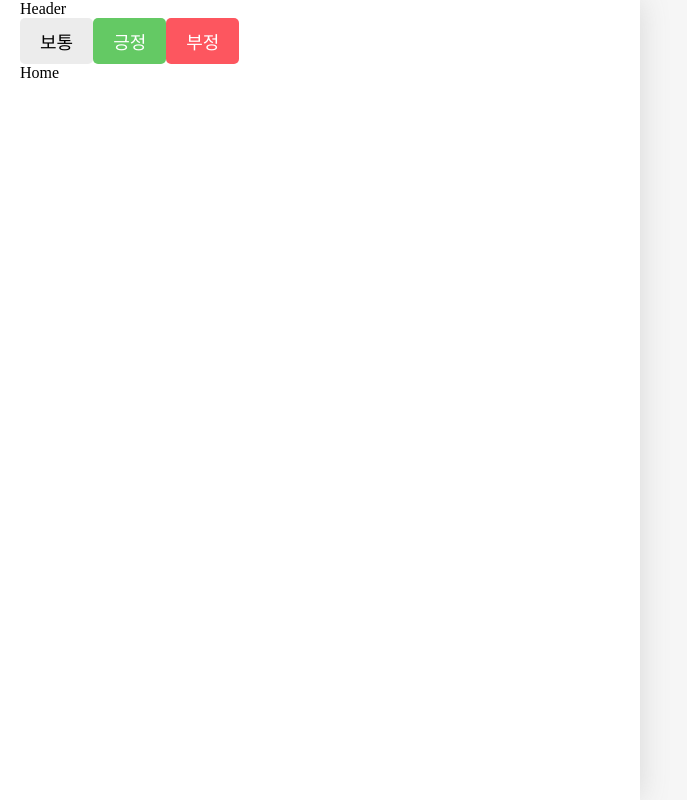
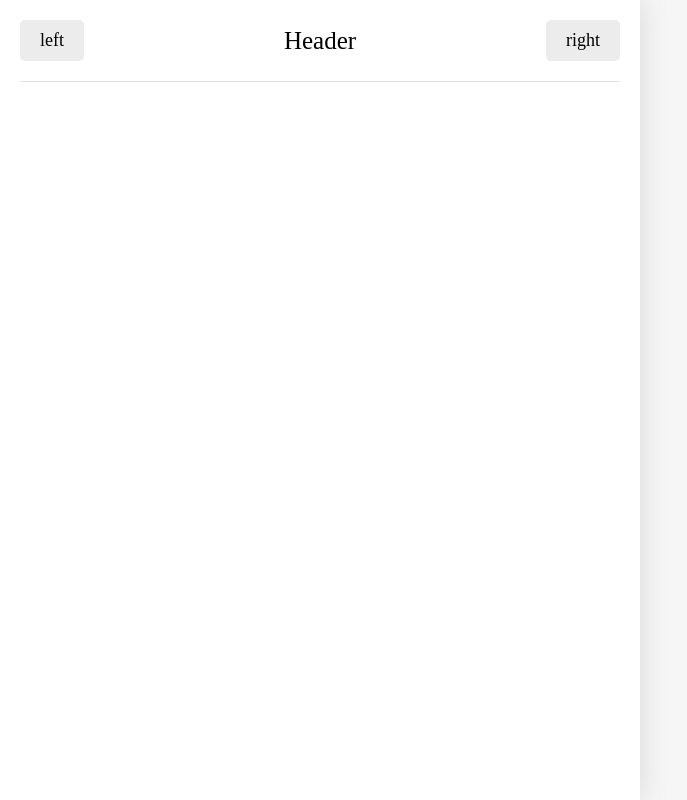
Before and after one commit to sangyeop0529/2025_06_emotion_diary, a React (Vite) app: page / in a window 1280 px wide. Shown: the whole page, without its empty margins (0-687 px from the left). Built offline with nearby package versions, Linux system fonts and the light colour scheme; a web font is replaced by a local one.

Commit message:
Header componet 생성

```diff
--- a/src/App.jsx
+++ b/src/App.jsx
@@ -4,33 +4,10 @@
 import Diary from "./pages/Diary";
 import Edit from "./pages/Edit";
 import NotFound from "./pages/NotFound";
-import Header from "./components/Header";
-import Button from "./components/Button";
 
 function App() {
   return (
     <>
-      <Header />
-      <Button
-        text="보통"
-        onClick={() => {
-          console.log("normal");
-        }}
-      />
-      <Button
-        text="긍정"
-        onClick={() => {
-          console.log("POSITIVE");
-        }}
-        type={"POSITIVE"}
-      />
-      <Button
-        text="부정"
-        onClick={() => {
-          console.log("NEGATIVE");
-        }}
-        type={"NEGATIVE"}
-      />
       <Routes>
         <Route path="/" element={<Home />} />
         <Route path="/new" element={<New />} />
--- /dev/null
+++ b/src/components/Header.css
@@ -0,0 +1,26 @@
+.Header {
+  display: flex;
+  align-items: center;
+  padding: 20px 0;
+  border-bottom: 1px solid var(--background-light-gray-3);
+}
+
+.Header > div {
+  display: flex;
+}
+
+.Header .header_center {
+  width: 50%;
+  font-size: 25px;
+  justify-content: center;
+}
+
+.Header .header_left {
+  width: 25%;
+  justify-content: flex-start;
+}
+
+.Header .header_right {
+  width: 25%;
+  justify-content: flex-end;
+}
--- a/src/components/Header.jsx
+++ b/src/components/Header.jsx
@@ -1,7 +1,14 @@
 import React from "react";
+import "./Header.css";
 
-const Header = () => {
-  return <div>Header</div>;
+const Header = ({ title, leftChild, rightChild }) => {
+  return (
+    <header className="Header">
+      <div className="header_left">{leftChild}</div>
+      <div className="header_center">{title}</div>
+      <div className="header_right">{rightChild}</div>
+    </header>
+  );
 };
 
 export default Header;
--- a/src/index.css
+++ b/src/index.css
@@ -6,6 +6,7 @@
 :root {
   --background-light-gray: rgb(246, 246, 246);
   --background-light-gray-2: rgb(236, 236, 236);
+  --background-light-gray-3: rgb(226, 226, 226);
   --background-light-green: rgb(100, 201, 100);
   --background-light-red: rgb(253, 86, 95);
   --background-white: #fff;
--- a/src/pages/Home.jsx
+++ b/src/pages/Home.jsx
@@ -1,7 +1,17 @@
 import React from "react";
+import Header from "../components/Header";
+import Button from "../components/Button";
 
 const Home = () => {
-  return <div>Home</div>;
+  return (
+    <div>
+      <Header
+        title={"Header"}
+        leftChild={<Button text={"left"} />}
+        rightChild={<Button text={"right"} />}
+      />
+    </div>
+  );
 };
 
 export default Home;
```
